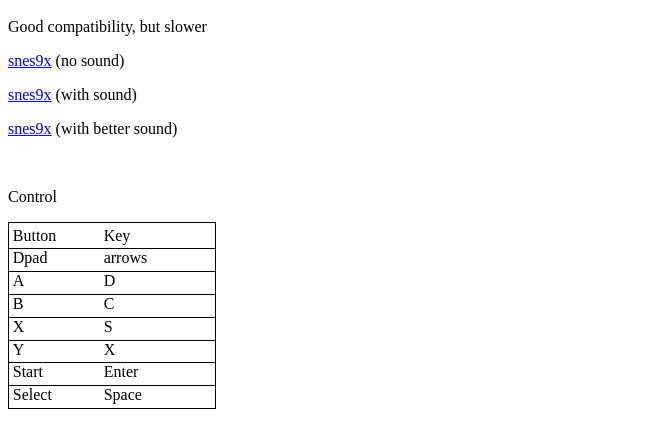
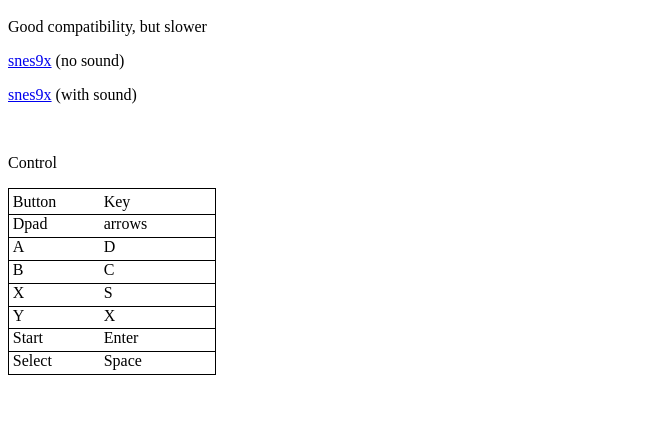
Before and after one commit to tjwei/xnes, a plain HTML site: page index.html in a window 1280 px wide. Shown: the part 1472-1893 px from the top of the page, without its empty margins (0-655 px from the left). Drawn offline with Linux system fonts and the light colour scheme.

Commit message:
fix typo

```diff
--- a/index.html
+++ b/index.html
@@ -268,14 +268,9 @@
 					    </P>
 					    <P STYLE="margin-bottom: 0cm">
 					      <SPAN >
-						<A HREF="sound3/snes9x.html">snes9x</A>
+						<A HREF="sound4/snes9x.html">snes9x</A>
 						(with sound) </SPAN>
 					      </P>
-					      <P STYLE="margin-bottom: 0cm">
-						<SPAN >
-						  <A HREF="sound3/snes9x.html">snes9x</A>
-						  (with better sound) </SPAN>
-						</P>
 						<P STYLE="margin-bottom: 0cm">
 						  <BR>
 						  </P>
```
